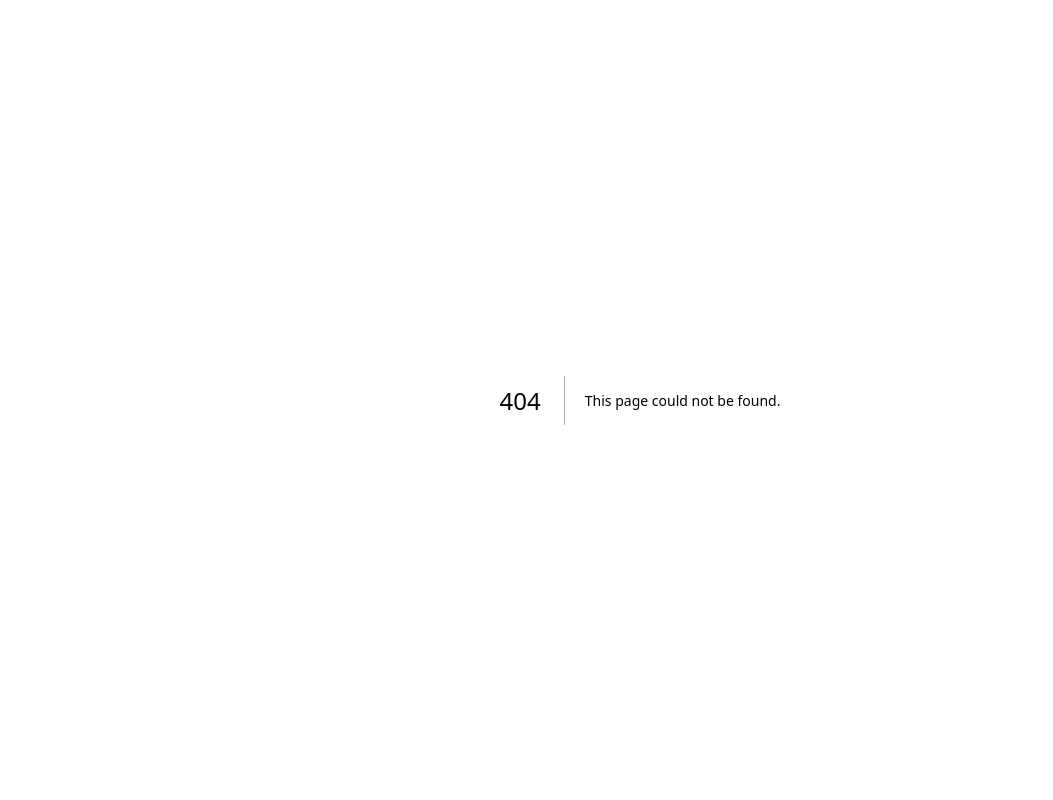
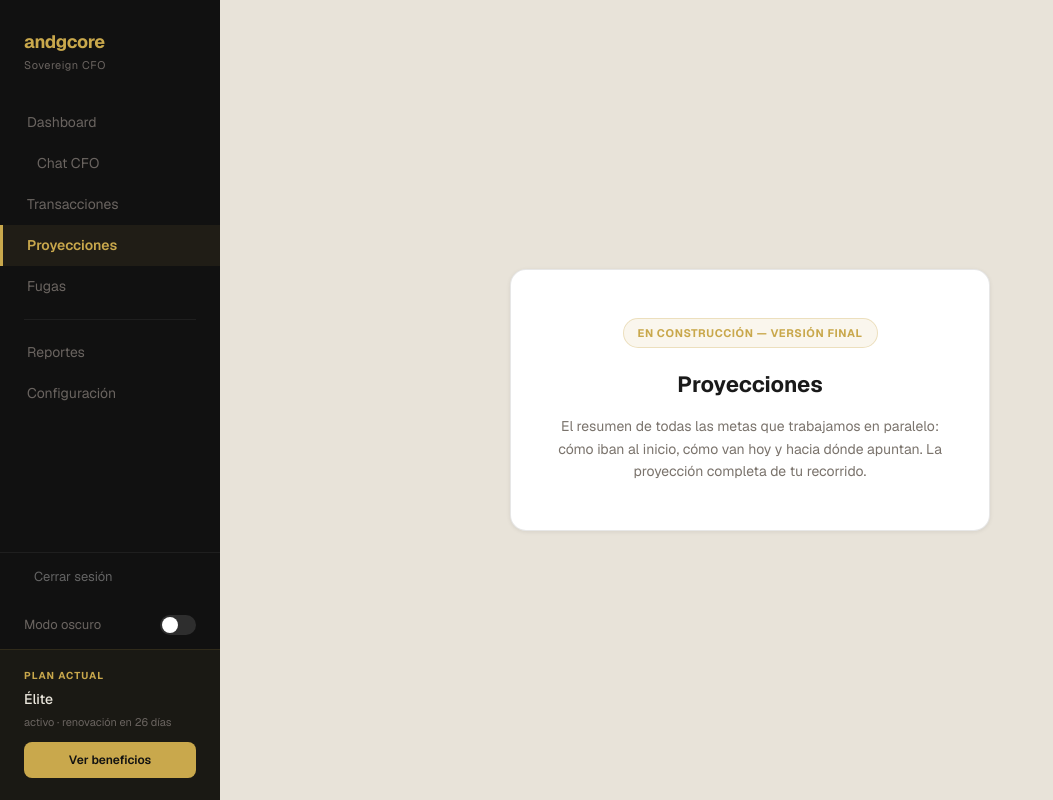
Before and after one commit to lfmunozt-AI/monoend, a Next.js app: page /projections in a window 1280 px wide. Before the commit this address had no page. Shown: the whole page, without its empty margins (0-1053 px from the left). Built offline with nearby package versions, Linux system fonts and the light colour scheme.

Commit message:
ag04: páginas mínimas de sidebar — fin de los 404

```diff
--- /dev/null
+++ b/src/app/(dashboard)/leaks/page.tsx
@@ -0,0 +1,41 @@
+'use client'
+
+import { useCallback, useEffect, useState } from 'react'
+import { useRouter } from 'next/navigation'
+import Sidebar from '@/components/layout/Sidebar'
+import ConstruccionPlaceholder from '@/components/ConstruccionPlaceholder'
+import { createClient } from '@/lib/supabase/client'
+
+export default function LeaksPage() {
+  const router = useRouter()
+  const [isDark, setIsDark] = useState(false)
+
+  useEffect(() => {
+    const saved = localStorage.getItem('darkMode')
+    if (saved === 'true') setIsDark(true)
+  }, [])
+
+  const toggleDark = useCallback(() => {
+    setIsDark(prev => {
+      localStorage.setItem('darkMode', (!prev).toString())
+      return !prev
+    })
+  }, [])
+
+  const handleLogout = useCallback(async () => {
+    const supabase = createClient()
+    await supabase.auth.signOut()
+    router.push('/login')
+  }, [router])
+
+  return (
+    <div style={{ display: 'flex', flexDirection: 'row', minHeight: '100vh' }}>
+      <Sidebar isDark={isDark} onToggleDark={toggleDark} onLogout={handleLogout} />
+      <ConstruccionPlaceholder
+        isDark={isDark}
+        title="Fugas de Poder"
+        description="Identificación en tiempo real de las Fugas de Poder que te alejan de tu meta. Cada fuga detectada será dinero que vuelve a tu objetivo."
+      />
+    </div>
+  )
+}
--- /dev/null
+++ b/src/app/(dashboard)/projections/page.tsx
@@ -0,0 +1,41 @@
+'use client'
+
+import { useCallback, useEffect, useState } from 'react'
+import { useRouter } from 'next/navigation'
+import Sidebar from '@/components/layout/Sidebar'
+import ConstruccionPlaceholder from '@/components/ConstruccionPlaceholder'
+import { createClient } from '@/lib/supabase/client'
+
+export default function ProjectionsPage() {
+  const router = useRouter()
+  const [isDark, setIsDark] = useState(false)
+
+  useEffect(() => {
+    const saved = localStorage.getItem('darkMode')
+    if (saved === 'true') setIsDark(true)
+  }, [])
+
+  const toggleDark = useCallback(() => {
+    setIsDark(prev => {
+      localStorage.setItem('darkMode', (!prev).toString())
+      return !prev
+    })
+  }, [])
+
+  const handleLogout = useCallback(async () => {
+    const supabase = createClient()
+    await supabase.auth.signOut()
+    router.push('/login')
+  }, [router])
+
+  return (
+    <div style={{ display: 'flex', flexDirection: 'row', minHeight: '100vh' }}>
+      <Sidebar isDark={isDark} onToggleDark={toggleDark} onLogout={handleLogout} />
+      <ConstruccionPlaceholder
+        isDark={isDark}
+        title="Proyecciones"
+        description="El resumen de todas las metas que trabajamos en paralelo: cómo iban al inicio, cómo van hoy y hacia dónde apuntan. La proyección completa de tu recorrido."
+      />
+    </div>
+  )
+}
--- /dev/null
+++ b/src/app/(dashboard)/reports/page.tsx
@@ -0,0 +1,41 @@
+'use client'
+
+import { useCallback, useEffect, useState } from 'react'
+import { useRouter } from 'next/navigation'
+import Sidebar from '@/components/layout/Sidebar'
+import ConstruccionPlaceholder from '@/components/ConstruccionPlaceholder'
+import { createClient } from '@/lib/supabase/client'
+
+export default function ReportsPage() {
+  const router = useRouter()
+  const [isDark, setIsDark] = useState(false)
+
+  useEffect(() => {
+    const saved = localStorage.getItem('darkMode')
+    if (saved === 'true') setIsDark(true)
+  }, [])
+
+  const toggleDark = useCallback(() => {
+    setIsDark(prev => {
+      localStorage.setItem('darkMode', (!prev).toString())
+      return !prev
+    })
+  }, [])
+
+  const handleLogout = useCallback(async () => {
+    const supabase = createClient()
+    await supabase.auth.signOut()
+    router.push('/login')
+  }, [router])
+
+  return (
+    <div style={{ display: 'flex', flexDirection: 'row', minHeight: '100vh' }}>
+      <Sidebar isDark={isDark} onToggleDark={toggleDark} onLogout={handleLogout} />
+      <ConstruccionPlaceholder
+        isDark={isDark}
+        title="Reportes"
+        description="Reportes descargables del estado de cada meta, del detalle de tus ingresos y gastos, y de tu información contable por si quieres trabajarla en un sistema dedicado."
+      />
+    </div>
+  )
+}
--- /dev/null
+++ b/src/app/(dashboard)/settings/page.tsx
@@ -0,0 +1,41 @@
+'use client'
+
+import { useCallback, useEffect, useState } from 'react'
+import { useRouter } from 'next/navigation'
+import Sidebar from '@/components/layout/Sidebar'
+import ConstruccionPlaceholder from '@/components/ConstruccionPlaceholder'
+import { createClient } from '@/lib/supabase/client'
+
+export default function SettingsPage() {
+  const router = useRouter()
+  const [isDark, setIsDark] = useState(false)
+
+  useEffect(() => {
+    const saved = localStorage.getItem('darkMode')
+    if (saved === 'true') setIsDark(true)
+  }, [])
+
+  const toggleDark = useCallback(() => {
+    setIsDark(prev => {
+      localStorage.setItem('darkMode', (!prev).toString())
+      return !prev
+    })
+  }, [])
+
+  const handleLogout = useCallback(async () => {
+    const supabase = createClient()
+    await supabase.auth.signOut()
+    router.push('/login')
+  }, [router])
+
+  return (
+    <div style={{ display: 'flex', flexDirection: 'row', minHeight: '100vh' }}>
+      <Sidebar isDark={isDark} onToggleDark={toggleDark} onLogout={handleLogout} />
+      <ConstruccionPlaceholder
+        isDark={isDark}
+        title="Configuración"
+        description="Aquí gestionarás tu perfil, idioma y moneda, tus preferencias de notificación del Consigliere, tu plan y facturación, y el control total de tus datos: exportarlos o eliminarlos cuando quieras."
+      />
+    </div>
+  )
+}
--- /dev/null
+++ b/src/components/ConstruccionPlaceholder.tsx
@@ -0,0 +1,35 @@
+interface ConstruccionPlaceholderProps {
+  title: string
+  description: string
+  isDark: boolean
+}
+
+export default function ConstruccionPlaceholder({ title, description, isDark }: ConstruccionPlaceholderProps) {
+  const T = isDark
+    ? { bg: '#0E0E0E', card: '#1A1A1A', fg: '#EAE6DC', fg2: '#6A6460', border: 'rgba(255,255,255,.08)' }
+    : { bg: '#E8E3D9', card: '#FFFFFF', fg: '#1A1A1A', fg2: '#7A736C', border: 'rgba(26,26,26,.1)' }
+
+  return (
+    <div style={{
+      flex: 1, marginLeft: '220px', minHeight: '100vh', backgroundColor: T.bg,
+      display: 'flex', alignItems: 'center', justifyContent: 'center', padding: '32px',
+      transition: 'background .3s',
+    }}>
+      <div style={{
+        background: T.card, borderRadius: '16px', padding: '48px 40px', maxWidth: '480px', width: '100%',
+        border: `1px solid ${T.border}`, boxShadow: isDark ? 'none' : '0 1px 4px rgba(0,0,0,.08)',
+        textAlign: 'center',
+      }}>
+        <span style={{
+          display: 'inline-block', background: 'rgba(201,168,76,.1)', border: '1px solid rgba(201,168,76,.3)',
+          color: '#C9A84C', fontSize: '11px', fontWeight: 700, textTransform: 'uppercase', letterSpacing: '.6px',
+          borderRadius: '20px', padding: '6px 14px', marginBottom: '20px',
+        }}>
+          En construcción — versión final
+        </span>
+        <h1 style={{ fontSize: '22px', fontWeight: 700, color: T.fg, margin: '0 0 14px' }}>{title}</h1>
+        <p style={{ fontSize: '14px', color: T.fg2, lineHeight: '1.6', margin: 0 }}>{description}</p>
+      </div>
+    </div>
+  )
+}
```
